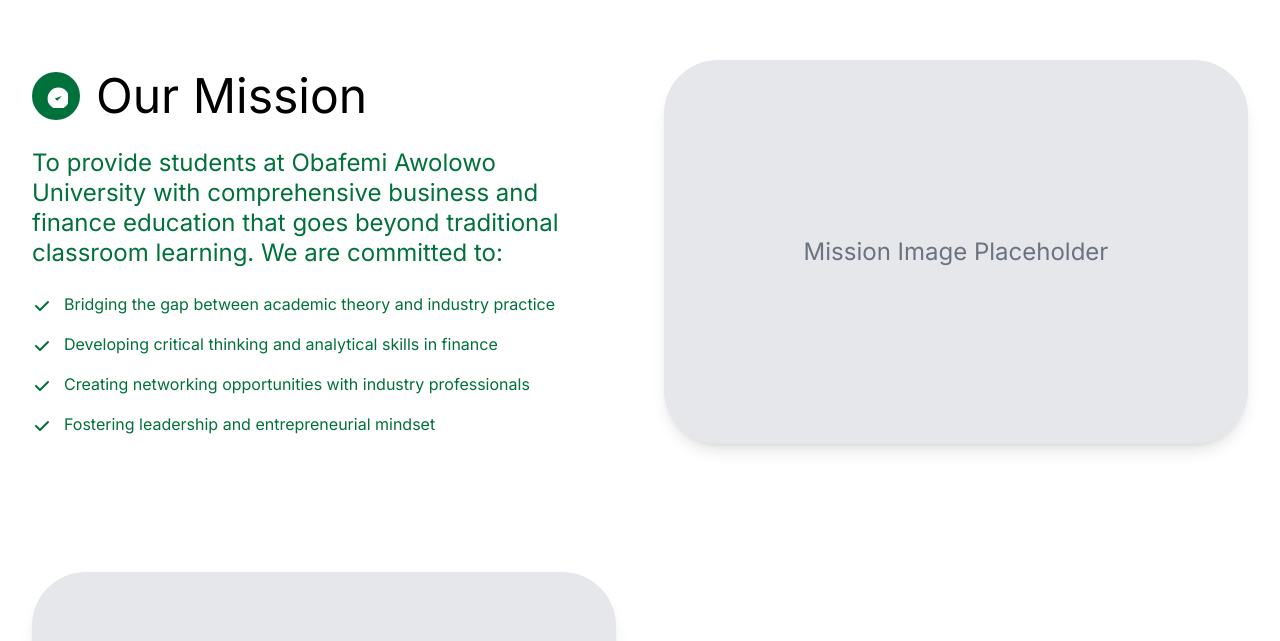
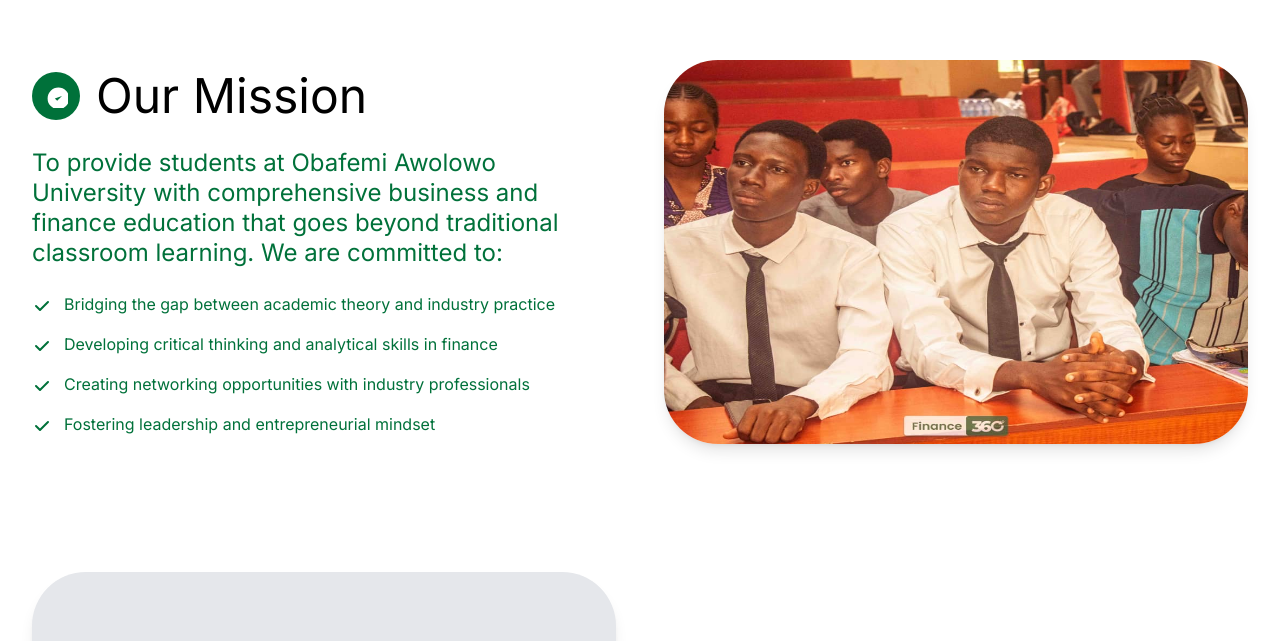
Before and after one commit to kingkreation/bof_oau, a React (Vite) app: page /mission in a window 1280 px wide. Shown: the part 630-1271 px from the top of the page. Built offline with nearby package versions, Linux system fonts and the light colour scheme.

Commit message:
images added

```diff
--- a/src/pages/Mission/index.tsx
+++ b/src/pages/Mission/index.tsx
@@ -77,12 +77,8 @@ import React from 'react';
                             <span className="text-text-secondary">Fostering leadership and entrepreneurial mindset</span>
                           </li>
                         </ul>
-                      </div>
-                      <div className="relative">
-                        <div className="w-full h-96 bg-gray-200 rounded-lg shadow-lg flex items-center justify-center">
-                          <span className="text-gray-500 text-lg">Mission Image Placeholder</span>
-                        </div>
-                      </div>
+                      </div> <div className = "relative" >
+                    <img src="/images/mission.JPG"alt="Mission image"className="w-full h-96 rounded-lg shadow-lg"/></div>
                     </div>
                   </div>
                 </section>
```
Also changed, not shown: public/images/mission.JPG (added).
